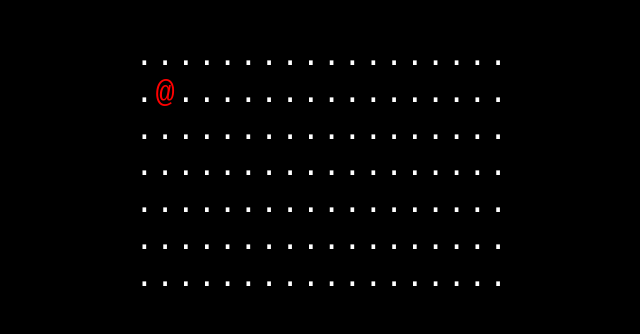
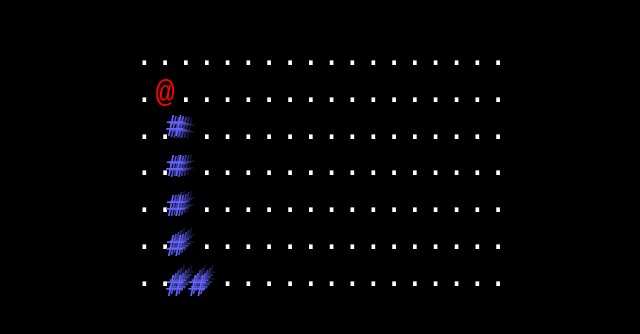
Before and after one commit to lucasericsson222/skurk, a React (Create React App) app: page / in a window 1280 px wide. Shown: the part 264-598 px from the top of the page, without its empty margins (318-958 px from the left). Built offline with nearby package versions, Linux system fonts and the light colour scheme.

Commit message:
Animations Working!

```diff
--- a/src/game/Color.ts
+++ b/src/game/Color.ts
@@ -16,7 +16,40 @@
     static get Red() {
         return new Color(255, 0, 0);
     }
+    static get Black() {
+        return new Color(0, 0, 0);
+    }
+    static get Blue() {
+        return new Color(100, 100, 255);
+    }
     toRGB(): string {
         return `rgb(${this.r}, ${this.g}, ${this.b})`;
     }
+    // this could go under 0 so be careful
+    subtract(other:Color): Color {
+        return new Color(this.r - other.r, this.g - other.g, this.b - other.b);
+    }
+    // this is unsafe to use because number can go above 255
+    add(other:Color): Color {
+        return new Color(this.r + other.r, this.g + other.g, this.b + other.b);
+    }
+    mulitplyBy(scalar: number) {
+        return new Color(this.r * scalar, this.g * scalar, this.b * scalar);
+    }
+    /**
+    * @param {Color} top - Color to display at the top of the spread
+    * @param {Color} bottom - Color to approach, default is black. This color will not be displayed
+    * @param {Number} spread - number of colors to generate.
+    */
+    static colorSpread(top: Color, bottom: Color, spread:number = 5): Color[] {
+        let output: Color[] = [];
+        for(let i = 1; i <= spread; i++) {
+            let percentage = i / spread;
+            output.push(Color.colorInterpolate(top, bottom, percentage));
+        }
+        return output;
+    }
+    static colorInterpolate(color1: Color, color2: Color, fraction: number): Color {
+        return (color2.subtract(color1)).mulitplyBy(fraction).add(color1);
+    }
 }
--- a/src/game/Entity.ts
+++ b/src/game/Entity.ts
@@ -1,6 +1,9 @@
 import { Vector } from "./Vector";
 import { Color } from "./Color";
 import { Pixel } from "./Pixel";
+
+type Gradient = Color[];
+
 export abstract class Entity {
     private position: Vector= new Vector(0,0);
     setPosition(x: number, y: number) {
@@ -11,6 +14,11 @@
         return this.position;
     }
     abstract display(): Pixel[];
+
+    static combineSymbolsGradient( symbols: string[] , colors: Gradient ): Pixel[] {
+        //console.log(symbols.length, colors.length);
+        return symbols.map((val, index) => {return new Pixel(val, colors[index]);});
+    }
 }
 export class Empty extends Entity {
     display(): Pixel[] {
--- a/src/game/Main.ts
+++ b/src/game/Main.ts
@@ -4,6 +4,7 @@
 import { Player } from "./Player";
 import { Vector } from "./Vector";
 import { Pixel } from "./Pixel";
+import { Wall } from "./Wall";
 export interface updateUIData {
     worldData: Pixel[][];
 }
@@ -17,6 +18,12 @@
     let gameWorld = new World();
     let gamePlayer = new Player();
     gameWorld.addEntity(gamePlayer, 1, 1);
+    gameWorld.addEntity(new Wall(), 2,2);
+    gameWorld.addEntity(new Wall(), 2,3);
+    gameWorld.addEntity(new Wall(), 2,4);
+    gameWorld.addEntity(new Wall(), 2,5);
+    gameWorld.addEntity(new Wall(), 2,6);
+    gameWorld.addEntity(new Wall(), 3,6);
     updateUI({worldData: gameWorld.toStringArray()});
     return (e: globalThis.KeyboardEvent) => {
         let dir = inputToVector(e);
--- a/src/game/Pixel.ts
+++ b/src/game/Pixel.ts
@@ -3,18 +3,42 @@
 
 
 export class Pixel {
+    index: number = 0;
+    frames: Frame[] = [];
+
+    get symbol(): string{
+       return this.frames[this.index].symbol;
+    }
+    get color(): Color {
+        return this.frames[this.index].color;
+    }
+    constructor(symbol:string, color: Color) {
+        this.frames.push(new Frame(symbol, color));
+    }
+    static get NewLine() {
+        const newLine = new Pixel("<br/>", Color.White);
+        return newLine;
+    }
+    static get Empty() {
+        const empty = new Pixel("&nbsp;", Color.White);
+        return empty;
+    }
+    addFrame(symbol:string, color:Color) {
+        this.frames.push(new Frame(symbol, color));
+    }
+    nextFrame() {
+        this.index += 1 % this.frames.length;
+    }
+    pickFrame(index:number) {
+        this.index = index % this.frames.length;
+    }
+}
+
+class Frame {
     symbol: string;
     color: Color;
     constructor(symbol:string, color: Color) {
         this.symbol = symbol;
         this.color = color
     }
-    static get NewLine() {
-        const newLine = new Pixel("<br/>", Color.White);
-        return newLine;
-    }
-    static get Empty() {
-        const empty = new Pixel("⠀", Color.White);//
-        return empty;
-    }
 }
--- a/src/game/Wall.ts
+++ b/src/game/Wall.ts
@@ -5,6 +5,6 @@
     display(): Pixel[] {
         // we can do some more complicated code here later
         // to create smooth walls if it detects other walls next to them
-        return [new Pixel("#", Color.White)];
+        return Entity.combineSymbolsGradient(["#", "#", "#", "#", "#"], Color.colorSpread(Color.Black, Color.Blue));
     }
 }
--- a/src/game/World.ts
+++ b/src/game/World.ts
@@ -1,6 +1,5 @@
 import { Entity, ActiveEntity, Empty } from "./Entity";
 import { Vector } from "./Vector";
-import { Color } from "./Color";
 import { Pixel } from "./Pixel";
 const N = 7;
 const M = 18;
@@ -27,50 +26,21 @@
             this.data.push(inner_array);
         }
     }
-    /*
-    toStringArray(): string []
-    body: loops through all the characters resulting from Entity.display
-        and adds them to list containing a string for each level
-        line breaks are represented with <br/>
-    return: an array containing a string for each level to display
-    */
-    /*oldtoStringArray():string [] {
-        function displayTile(tile: Entity[]): string[] {
+    toStringArray():Pixel[][] { // this should be an array of length 5 (for each layer) which an array of string color pairs in each
+        function displayTile(tile: Entity[]): Pixel[] {
+
             if (tile.length > 0) {
-                return tile[0].display();
-            }
-            return new Empty().display();
-        }
-        let output: string[] = new Array(W);
-        for(let k = 0; k < W; k++) {
-            output[k] = "";
-        }
-
-        // call each entity's display function
-        for(let i = 0; i < N; i++) { // row number
-            for(let j = 0; j < M; j++) { // column number
-                for(let k = 0; k < W; k++) { // level number
-                    let currentTile = this.data[j][i];
-                    let listValues = displayTile(currentTile);
-
-                    if(listValues.length > k ) {
-                        output[k] += listValues[k];
-                    } else {
-                        output[k] += new Empty().display()[0];
+                let output = tile[0].display();
+                for(let pixelId in output) {
+                    for(let i = 1; i< tile.length; i++ ) {
+                        let pixelToAdd = Pixel.Empty;
+                        if (tile[i].display().length > Number(pixelId)) {
+                            pixelToAdd = tile[i].display()[pixelId];
+                        }
+                        output[pixelId].addFrame(pixelToAdd.symbol, pixelToAdd.color);
                     }
                 }
-            }
-            // newline after each row
-            for(let k = 0; k < W; k++) {
-                output[k] += "<br/>";
-            }
-        }
-        return output;
-    }*/
-    toStringArray():Pixel[][] { // this should be an array of length 5 (for each layer) which an array of string color pairs in each
-        function displayTile(tile: Entity[]): Pixel[] {
-            if (tile.length > 0) {
-                return tile[0].display();
+                return output;
             }
             return new Empty().display();
         }
--- a/src/ui/App.tsx
+++ b/src/ui/App.tsx
@@ -1,4 +1,4 @@
-import React, { useEffect, useState } from 'react';
+import { useEffect, useState } from 'react';
 import WorldGrid from './WorldGrid';
 import { Main, updateUIData } from '../game/Main';
 import { Pixel } from '../game/Pixel';
@@ -8,8 +8,12 @@
 
 function App() {
   let [worldData, setWorldData] = useState<Pixel[][]>([]);
+  let [tick, setTick] = useState<number>(0);
+
+
 
   useEffect(() => {
+
     function updateUI(data: updateUIData) {
       setWorldData(data.worldData);
     }
@@ -24,11 +28,22 @@
     document.addEventListener("keydown", helper, false);
     return () => {
       document.removeEventListener("keydown", helper);
+
     };
   }, []);
 
+  useEffect(() => {
+    function incrementTick() {
+      setTick(tick + 1);
+      console.log(tick);
+    }
+    const timer = setInterval(incrementTick, 500);
+    return () => {
+      clearInterval(timer);
+    };
+  }, [tick]);
   return (
-    <WorldGrid data={worldData}></WorldGrid>
+    <WorldGrid data={worldData} tick={tick}></WorldGrid>
   );
 }
 
--- a/src/ui/WorldGrid.tsx
+++ b/src/ui/WorldGrid.tsx
@@ -2,6 +2,7 @@
 import { Pixel } from "../game/Pixel";
 interface WorldGridProps {
     data: Pixel[][];
+    tick: number;
 }
 /*
 p#first{
@@ -38,16 +39,16 @@
             color:rgb(255, 255, 255);
         }
 */
-function WorldGrid({data}: WorldGridProps) {
-    let numberOfIndex = 5;
-    let numLines = 7;
-    let numCharacters = 18;
+function WorldGrid({data, tick}: WorldGridProps) {
+    //let numberOfIndex = 5;
+    //let numLines = 7;
+    //let numCharacters = 18;
     let xTightness = 0.025;
-    let halfLineExtraWidth = (numCharacters * 0.1)/2;
-    let halfLineExtraHeight = (0.2 * numLines )/2;
-    function brightness(index: number) {
+    //let halfLineExtraWidth = (numCharacters * 0.1)/2;
+    //let halfLineExtraHeight = (0.2 * numLines )/2;
+    /*function brightness(index: number) {
         return (index + 1) / (numberOfIndex + 1) * 255;
-    }
+    }*/
     return (
         <div className="world-grid">
         {data.map((x: Pixel[], index:number) =>
@@ -63,9 +64,11 @@
                 }}
             >
                 {
-                    x.map((pix) => (
+                    x.map((pix)=> {pix.pickFrame(tick);return pix;}).map((pix) => (
                         (pix.symbol === Pixel.NewLine.symbol)?
                             <br/>
+                            :(pix.symbol === Pixel.Empty.symbol)?
+                                <>&nbsp;</>
                             :<span style={{color: pix.color.toRGB()}}>{pix.symbol}</span>
                     ))
                 }
```
